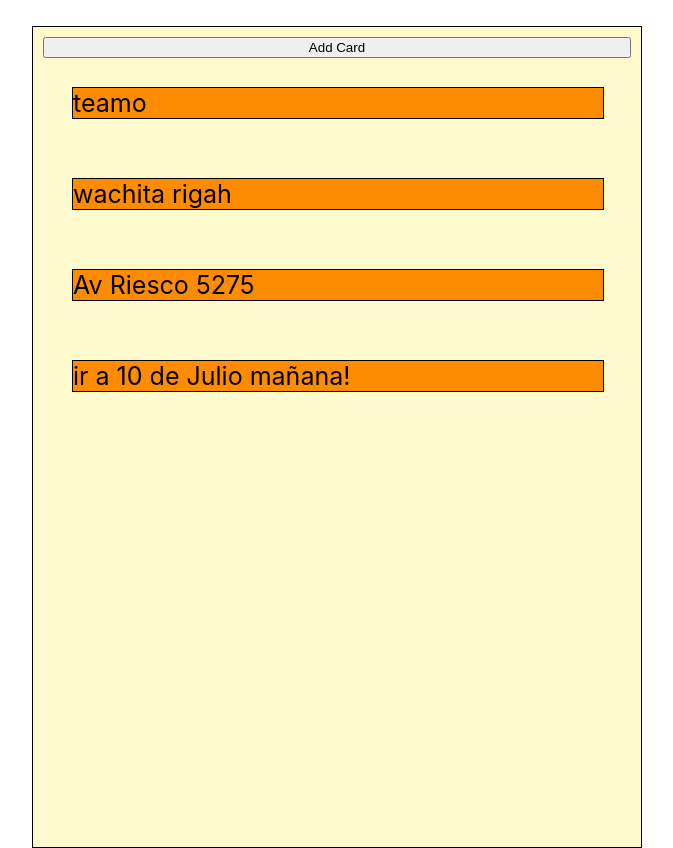
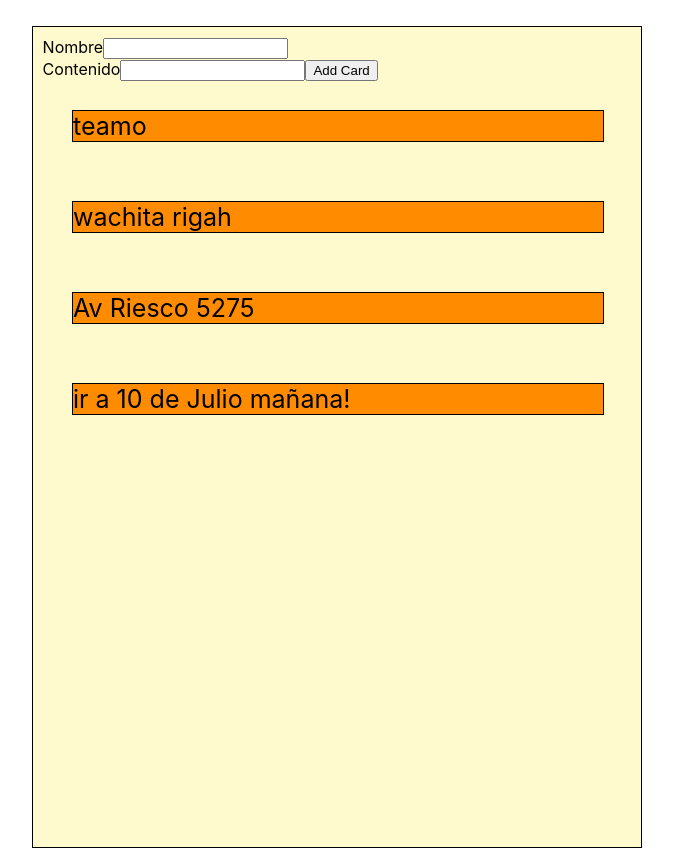
Before and after one commit to matipacheco/to-do-list, a React (Create React App) app: page / in a window 1280 px wide. Shown: the whole page, without its empty margins (303-976 px from the left). Built offline with nearby package versions, Linux system fonts and the light colour scheme.

Commit message:
form works! Now I just have to add the inputs to the JSON file

```diff
--- a/src/javascript/Board.js
+++ b/src/javascript/Board.js
@@ -16,18 +16,19 @@ class Board extends Component {
         };
     }
 
-    emptyCard() {
+    createCard(task_name, task_description) {
+        debugger;
         return {
             "id": this.state.lastId,
-            "task_name": "&nbsp;",
-            "task_description": "&nbsp;"
+            "task_name": (task_name ? task_name : "&nbsp;"),
+            "task_description": (task_description ? task_description : "&nbsp;")
         }
     }
 
-    addCard = () => {
+    addCard = (task_name = null, task_description = null) => {
         this.setState( state => ({
             lastId: (parseInt(state.lastId) + 1).toString(),
-            items: state.items.concat(this.emptyCard())
+            items: state.items.concat(this.createCard(task_name, task_description))
         }))
     };
 
--- /dev/null
+++ b/src/javascript/CardInput.js
@@ -0,0 +1,5 @@
+import React, { Component } from 'react';
+
+class CardInput extends Component {
+
+}
--- a/src/javascript/NewCardButton.js
+++ b/src/javascript/NewCardButton.js
@@ -1,13 +1,35 @@
 import React, { Component } from 'react';
 
 class NewCardButton extends Component {
-    handleClick = () => {
-        this.props.addCard();
+    handleTaskNameChange = (event) => {
+        this.setState({ taskName : event.target.value })
+    };
+
+    handleTaskDescriptionChange = (event) => {
+        this.setState({ taskDescription : event.target.value })
+    };
+
+    handleSubmit = () => {
+        this.props.addCard(this.state.taskName, this.state.taskDescription);
     };
 
     render() {
         return(
-            <button onClick={ this.handleClick }> Add Card </button>
+            <div>
+                <form onSubmit={ this.handleSubmit }>
+                    <label>
+                        Nombre
+                        <input type='text' onChange={ this.handleTaskNameChange }/>
+                    </label>
+                    <br/>
+                    <label>
+                        Contenido
+                        <input type='text' onChange={ this.handleTaskDescriptionChange }/>
+                    </label>
+                    <input type='submit' value='Add Card' />
+                </form>
+            </div>
+
         )
     }
 }
```
